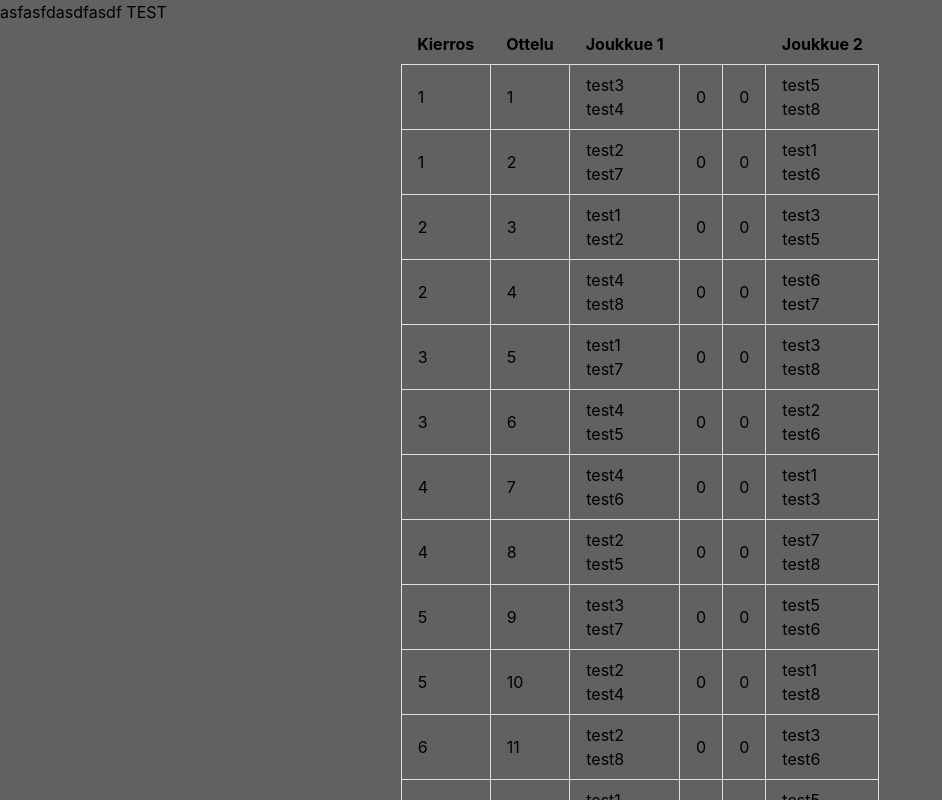
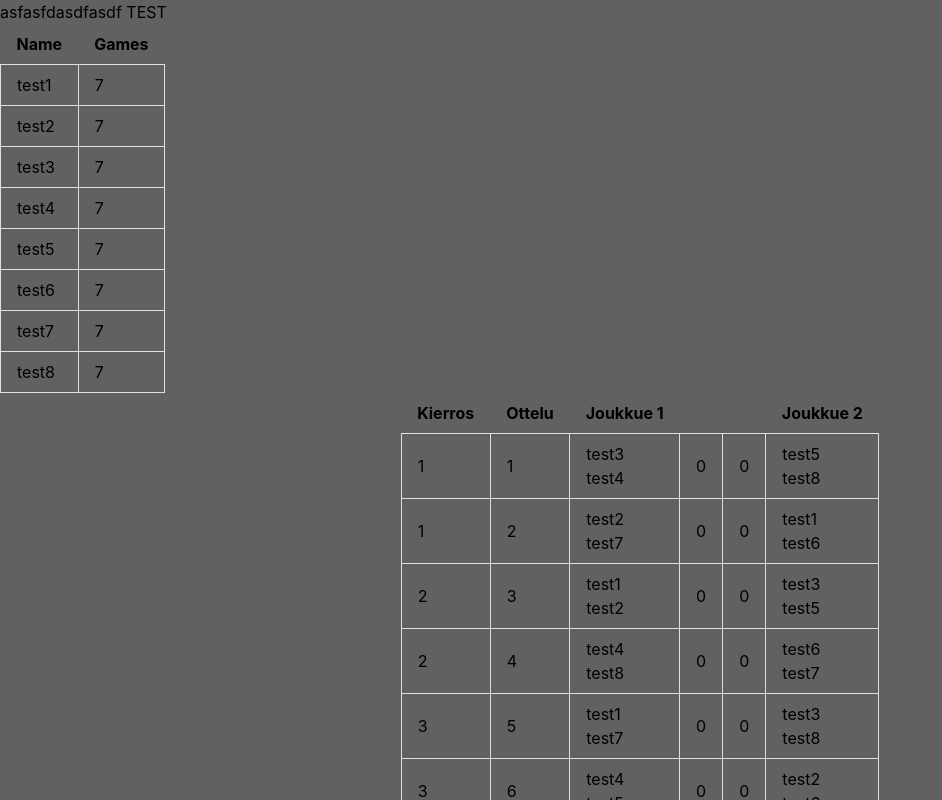
Before and after one commit to ohanhimaki/americano-tournaments, a React (Create React App) app in the folder americano-tournaments.web/: page / in a window 1280 px wide. Both pictures are taken after typing "Sample" into the empty fields and a click on the input "Submit". Shown: the top 800 px of the page, without its empty margins (0-942 px from the left). Built offline with nearby package versions, Linux system fonts and the light colour scheme.

Commit message:
leaderboardi aloitettu

```diff
--- /dev/null
+++ b/americano-tournaments.web/src/new-tournament/GroupLeaderboard.tsx
@@ -0,0 +1,29 @@
+import React from "react";
+import tournamentState from "./models/tournamentState";
+import { Player } from "./models/tournament";
+
+export const GroupLeaderboard = () => {
+  const tournamentInst = tournamentState.getInstance();
+  return (
+    <div>
+      <table>
+        <thead>
+          <tr>
+            <th className="px-4 py-2">Name</th>
+            <th className="px-4 py-2">Games</th>
+          </tr>
+        </thead>
+        <tbody>
+          {tournamentInst.players.map((player: Player, index: number) => {
+            return (
+              <tr key={index}>
+                <td className="border px-4 py-2">{player.name}</td>
+                <td className="border px-4 py-2">{player.games}</td>
+              </tr>
+            );
+          })}
+        </tbody>
+      </table>
+    </div>
+  );
+};
--- a/americano-tournaments.web/src/new-tournament/NewGroup.tsx
+++ b/americano-tournaments.web/src/new-tournament/NewGroup.tsx
@@ -4,6 +4,7 @@ import Match, { Player, Team } from "./models/tournament";
 import generateMatches, { tarkista } from "./services/GenerateGroup";
 import tournamentState from "./models/tournamentState";
 import { Matches } from "./Matches";
+import { GroupLeaderboard } from "./GroupLeaderboard";
 
 export const NewGroup = () => {
   const [teststate, setteststate] = useState(new Date());
@@ -48,6 +49,9 @@ test8`;
           <input type="submit" value="Submit"></input>
         </form>
       )}
+      {tournamentInst.matches.length != 0 && (
+        <GroupLeaderboard></GroupLeaderboard>
+      )}
       {tournamentInst.matches.length != 0 && <Matches></Matches>}
     </div>
   );
--- a/americano-tournaments.web/src/new-tournament/models/tournamentState.tsx
+++ b/americano-tournaments.web/src/new-tournament/models/tournamentState.tsx
@@ -50,7 +50,5 @@ export default class tournamentState {
         startTime: startTime
       });
     });
-
-    var tmpPlayers = [];
   }
 }
```
